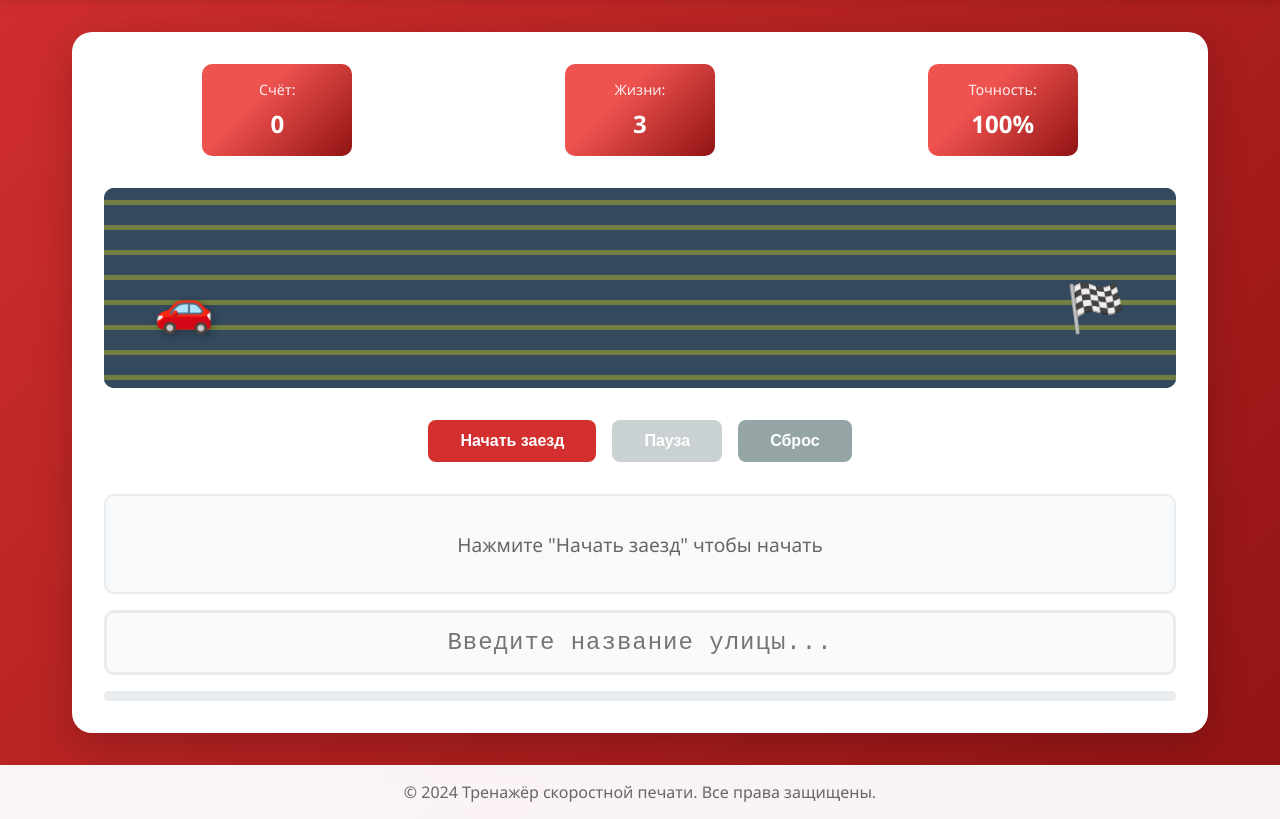
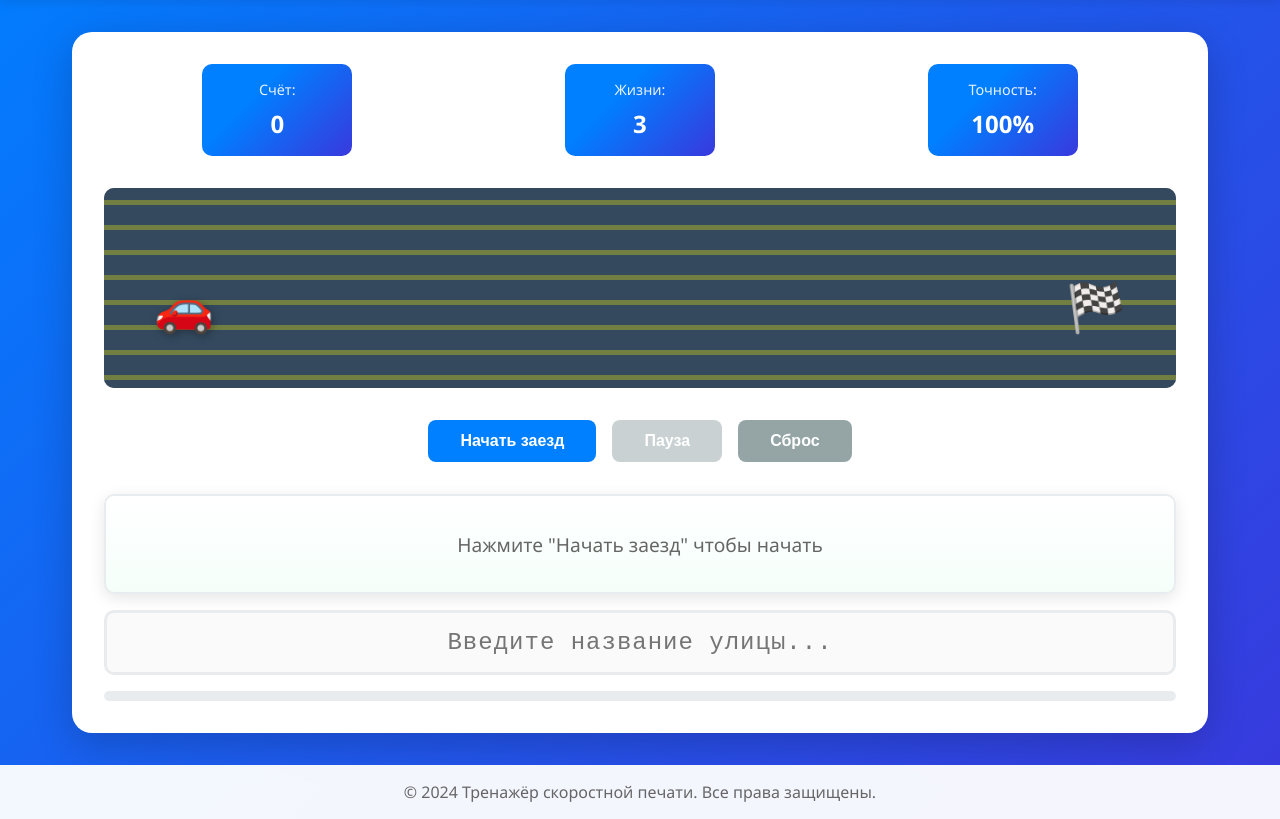
Before and after one commit to Ureshipan/SpeedWritingBase, a Flask app: page / in a window 1280 px wide. Shown: the part 110-929 px from the top of the page. Run offline with Flask 3, Linux system fonts and the light colour scheme.

Commit message:
новые цвета сайта

```diff
--- a/static/css/style.css
+++ b/static/css/style.css
@@ -4,16 +4,13 @@
     box-sizing: border-box;
 }
 :root {
-    --moscow-red: #D32F2F;
-    --moscow-red-dark: #911313;
-    --moscow-red-light: #EF5350;
-    --moscow-gold: #FFD700;
-    --moscow-gold-dark: #FFA000;
-    --moscow-gold-light: #FFECB3;
+    --moscow-lapis: #007FFF;
+    --moscow-white: #F5F5F5;
+    --moscow-blue-dark: #3939dd;
 }
 body {
     font-family: 'Segoe UI', Tahoma, Geneva, Verdana, sans-serif;
-    background: linear-gradient(135deg, var(--moscow-red)0%, var(--moscow-red-dark) 100%);
+    background: linear-gradient(135deg, var(--moscow-lapis)0%, var(--moscow-blue-dark) 100%);
     min-height: 100vh;
     display: flex;
     flex-direction: column;
@@ -75,7 +72,7 @@ body {
 }
 
 .stat-item {
-    background: linear-gradient(135deg, var(--moscow-red-light) 35%, var(--moscow-red-dark)100%);
+    background: linear-gradient(135deg, var(--moscow-lapis) 35%, var(--moscow-blue-dark)100%);
     color: white;
     padding: 1rem 2rem;
     border-radius: 10px;
@@ -103,7 +100,7 @@ body {
     height: 200px;
     overflow: hidden;
     border-radius: 10px;
-    background: #2c3e50;
+    background: rgba(52, 73, 94, 0.7);
 }
 
 .road {
@@ -195,7 +192,7 @@ body {
 }
 
 .btn-primary {
-    background: linear-gradient(135deg, var(--moscow-red) 100%, var(--moscow-red-dark) 0%);
+    background: linear-gradient(135deg, var(--moscow-lapis) 100%, var(--moscow-blue-dark) 0%);
     color: rgb(255, 255, 255);
 }
 
@@ -225,7 +222,8 @@ body {
 }
 
 .street-display {
-    background: #f8f9fa;
+    background: repeating-linear-gradient(white 0%, #F5FFFA 100%);
+    box-shadow: 0 4px 15px rgba(0, 0, 0, 0.1);
     border: 2px solid #e9ecef;
     border-radius: 10px;
     padding: 2rem;
@@ -238,7 +236,7 @@ body {
 }
 
 .street-name {
-    font-size: 2rem;
+    font-size: 3rem;
     font-weight: bold;
     color: #333;
     letter-spacing: 2px;
```
